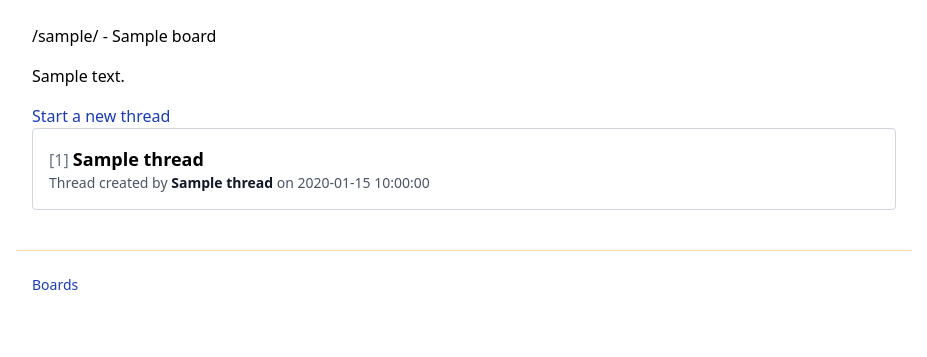
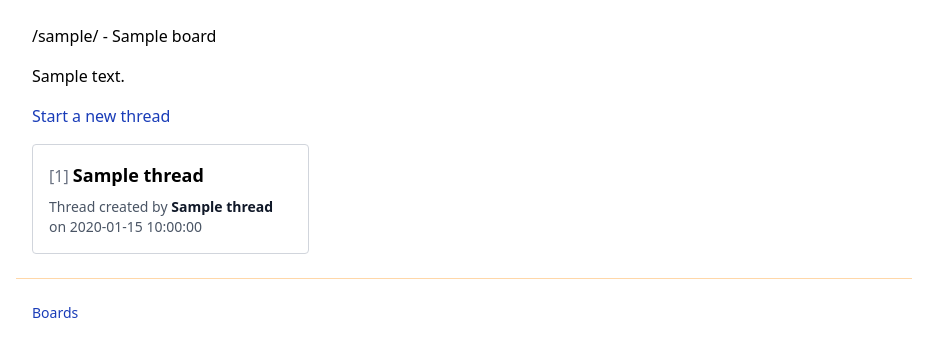
Before and after one commit to TheScreechingBagel/spacechan, a Laravel app: template resources/views/boards/show.blade.php in a window 1280 px wide. Shown: the part 65-422 px from the top of the page, without its empty margins (176-1103 px from the left). Run offline with Laravel 12, Linux system fonts and the light colour scheme; the template is opened without the code that fills it: most values are stand-ins (such as "Sample title", 1, 10 or a date in 2020); parts of the project's set-up code (start-up, migrations or seed data) failed here and were passed over; some libraries are stand-ins or nearby versions.

Commit message:
show the thread list as a grid

```diff
--- a/resources/views/boards/show.blade.php
+++ b/resources/views/boards/show.blade.php
@@ -6,10 +6,12 @@
         Start a new thread
     </a>
 
+    {{-- auto-fill makes as many 14rem columns as fit, so the grid adapts to the screen width --}}
+    <div class="mt-4 grid grid-cols-[repeat(auto-fill,minmax(14rem,1fr))] gap-4">
     @forelse($threads as $thread)
-        <article class="mb-4 rounded border border-gray-300 p-4">
+        <article class="flex flex-col gap-2 rounded border border-gray-300 p-4">
             @if ($thread->hasMedia('image'))
-                <img src="{{ $thread->getFirstMediaUrl('image', 'thumb') }}" alt="" class="max-w-32">
+                <img src="{{ $thread->getFirstMediaUrl('image', 'thumb') }}" alt="" class="max-h-40 self-center">
             @endif
             <a href="{{ route('threads.show', $thread) }}" class="hover:underline">
                 <span class="text-gray-500">[{{$thread->id}}]</span>
@@ -30,6 +32,7 @@
     @empty
         <p>No threads found.</p>
     @endforelse
+    </div>
 
 
 </x-site-layout>
```
